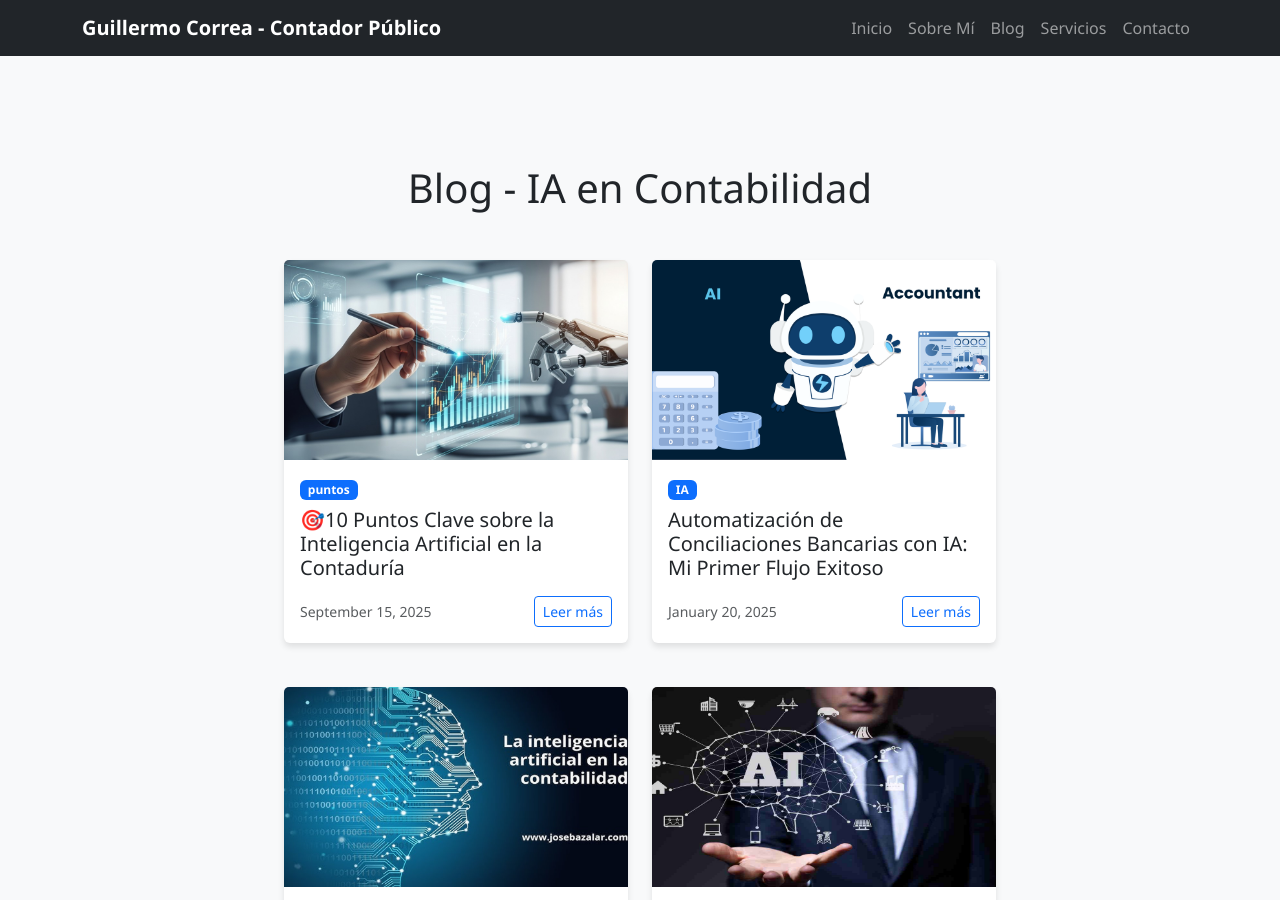
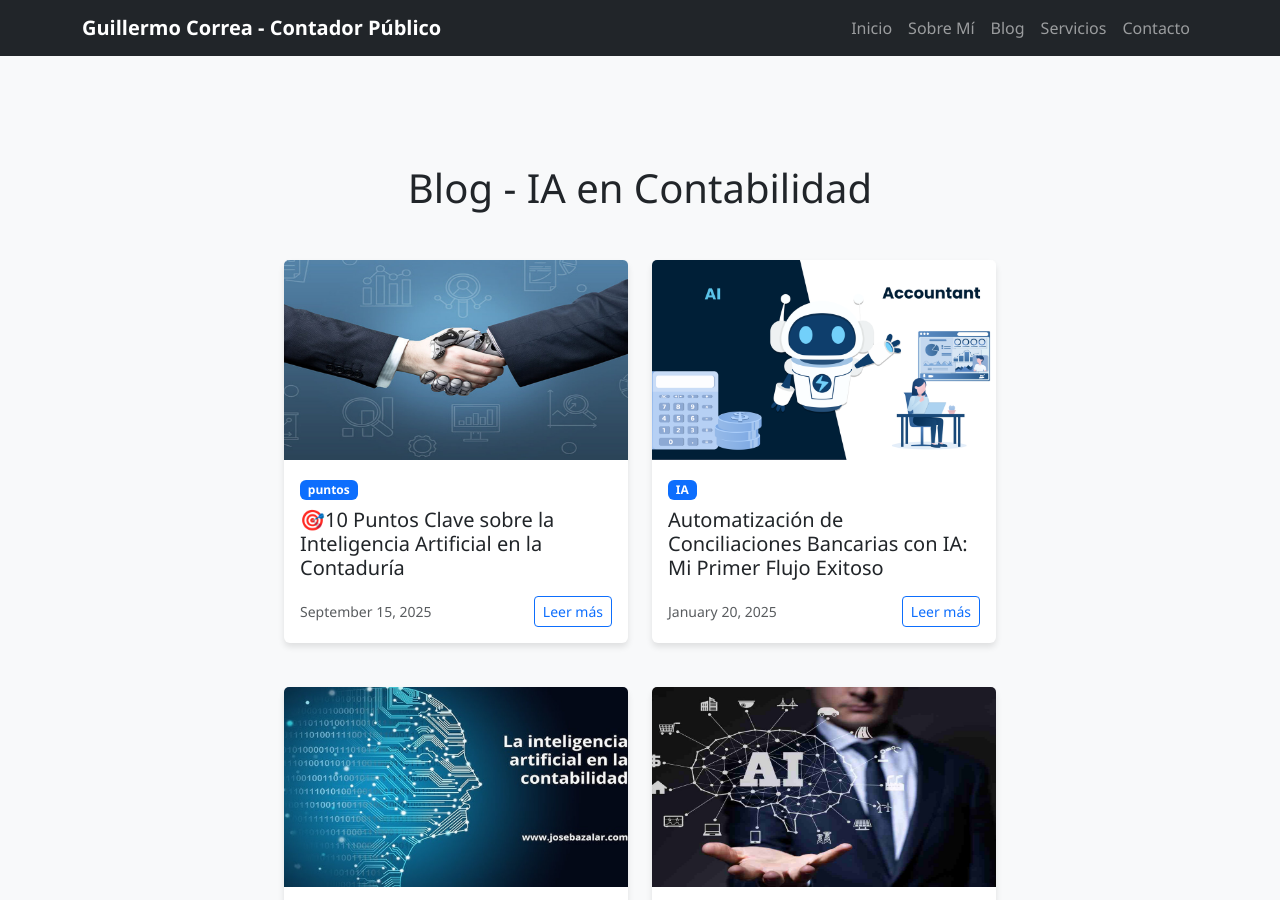
Before and after one commit to susu52/sitio-ia-contabilidad, a Jekyll site: the page built from blog.md, in a window 1280 px wide and 900 px high. Built offline with Jekyll 4.4.1, drawn with Linux system fonts in a browser that asks for light colours.

Commit message:
Update default image for blog posts

```diff
--- a/blog.md
+++ b/blog.md
@@ -12,7 +12,7 @@
             {% for post in site.posts %}
             <div class="col-md-6 mb-4">
                 <div class="card">
-                    <img src="{{ post.image | default: '/assets/images/ai_accounting_7.jpg'}}" class="card-img-top" alt="{{ post.title }}">
+                    <img src="{{ post.image | default: '/assets/images/ai_accounting_2.jpg'}}" class="card-img-top" alt="{{ post.title }}">
                     <div class="card-body">
                         <span class="badge bg-primary mb-2">{{ post.categories[0] }}</span>
                         <h5 class="card-title">{{ post.title }}</h5>
```
